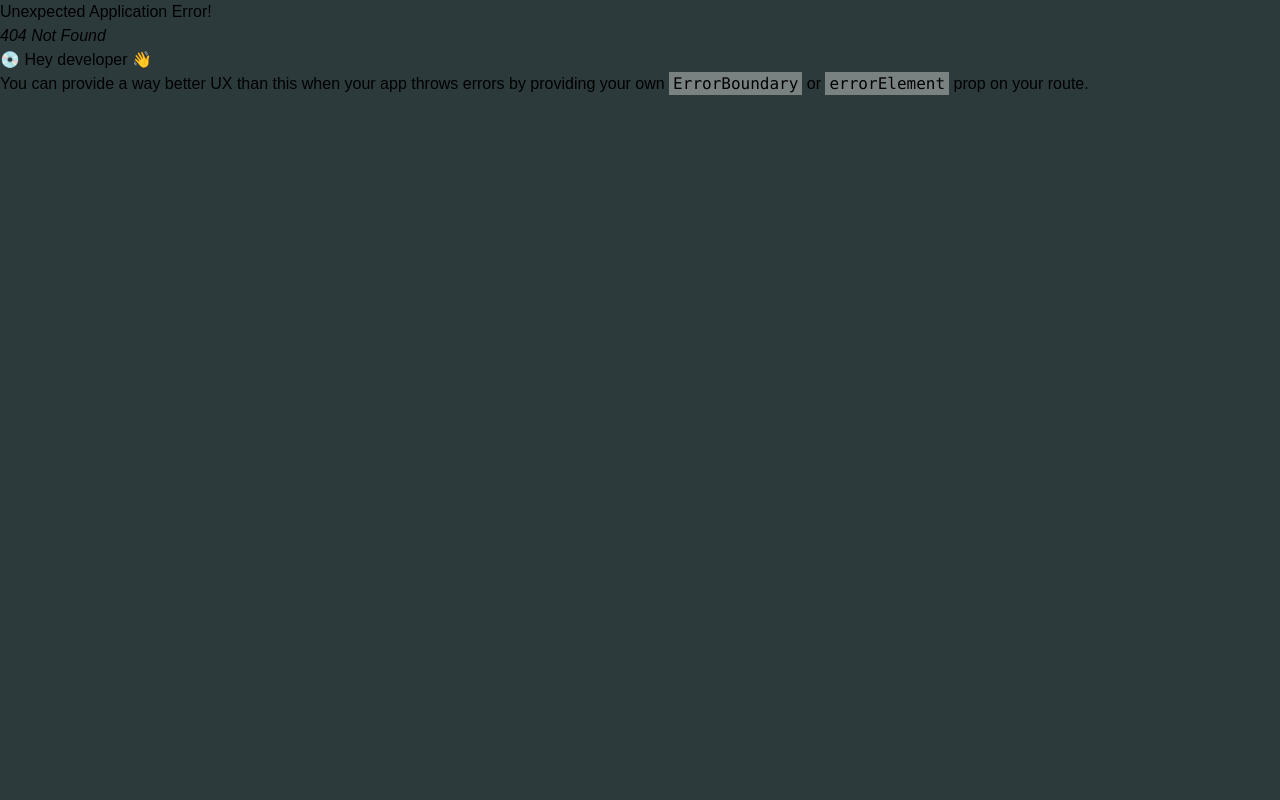
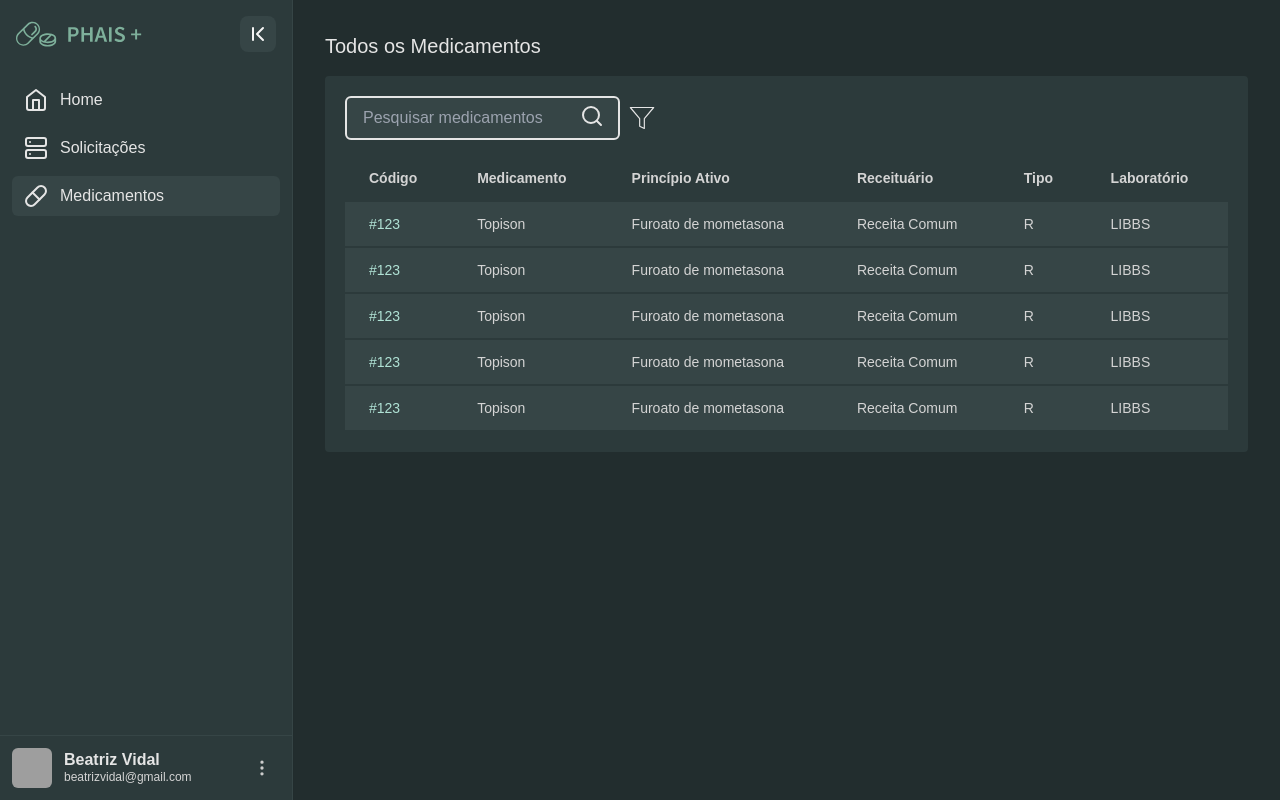
Before and after one commit to yagowb/phais-plus, a React (Vite) app in the folder client/: page /medicamentos in a window 1280 px wide. Before the commit this address had no page. Built offline with nearby package versions, Linux system fonts and the light colour scheme; grey boxes are pictures that could not be loaded.

Commit message:
:recycle: refactor: Refatorar tela de listagem de medicamentos

```diff
--- a/client/src/components/BaseLayout/index.jsx
+++ b/client/src/components/BaseLayout/index.jsx
@@ -7,17 +7,16 @@
   children,
 }) {
   return (
-    <div className="flex text-gray-200">
-      <main className="bg-bg-dark flex-1 flex h-screen overflow-x-hidden">
+    <div className="flex text-neutral-200">
+      <main className="bg-bg-dark flex-1 flex h-screen overflow-y-hidden">
         <div className="hidden sm:block">
           <Sidebar />
         </div>
-        <div className="w-full flex flex-col py-5 px-10">
+
+        <div className="w-full flex flex-col gap-4 p-8">
           <NavbarMobile />
 
-          <div className="flex gap-2 items-center">
-            <h1 className="text-xl font-medium">{pageName}</h1>
-          </div>
+          <h1 className="text-xl font-medium">{pageName}</h1>
 
           <div className={`bg-bg-main p-5 rounded ${alignment}`}>
             {children}
--- a/client/src/components/Filter/index.jsx
+++ b/client/src/components/Filter/index.jsx
@@ -1,8 +1,9 @@
+import { useState } from "react";
 import { Check, X, Filter as IconFilter } from "lucide-react";
+
 import Checkbox from "./../Input/Checkbox";
-import { useState } from "react";
 
-function Filter() {
+const Filter = () => {
   const [filterIsActive, setFilterIsActive] = useState(false);
 
   return (
@@ -15,7 +16,7 @@
         <IconFilter
           strokeWidth={`${filterIsActive ? 2 : 1}`}
           size={28}
-          className="text-gray-200"
+          className="text-neutral-200"
         />
       </button>
       {!filterIsActive || (
@@ -23,9 +24,9 @@
       )}
     </div>
   );
-}
+};
 
-function FilterBox({ onClose }) {
+const FilterBox = ({ onClose }) => {
   return (
     <div className="absolute top-14 right-0 md:top-0 md:left-10 z-10 bg-bg-layer w-60 p-5 rounded-md space-y-3 shadow-md">
       <div className="flex justify-between items-center">
@@ -72,6 +73,6 @@
       </div>
     </div>
   );
-}
+};
 
 export default Filter;
--- a/client/src/components/Input/Search/index.jsx
+++ b/client/src/components/Input/Search/index.jsx
@@ -1,17 +1,17 @@
 import { Search as IconSearch } from "lucide-react";
 
-function Search() {
+function Search({ placeholder }) {
   return (
-    <div className="relative ">
+    <div className="relative">
       <input
-        className="bg-bg-layer border-none rounded-lg w-full py-2 md:w-auto ps-4 md:pe-36 placeholder-gray-400 focus:outline-none focus:ring-1 focus:ring-green-dark"
+        className="bg-bg-layer w-full rounded-md ps-4 pe-12 py-2 border-2 border-neutral-200 placeholder-gray-400 focus:outline-none focus:border-green-dark"
         type="text"
-        placeholder="Pesquisar..."
+        placeholder={placeholder}
       />
 
       <IconSearch
-        strokeWidth={1}
-        className="absolute inset-y-2 end-3 text-gray-400"
+        strokeWidth={2}
+        className="absolute top-2 right-4 text-neutral-200"
       />
     </div>
   );
--- a/client/src/components/NavbarMobile/index.jsx
+++ b/client/src/components/NavbarMobile/index.jsx
@@ -15,7 +15,7 @@
         className="hover:bg-bg-layer flex gap-1 items-center p-1 rounded cursor-pointer"
       >
         <MenuIcon size={32} color="rgb(229, 231, 235)" />
-        <span className="text-2xl font-medium text-gray-200">PHAIS+</span>
+        <span className="text-2xl font-medium text-neutral-200">PHAIS+</span>
       </button>
 
       <img
--- a/client/src/components/Sidebar/index.jsx
+++ b/client/src/components/Sidebar/index.jsx
@@ -80,8 +80,8 @@
           `}
         >
           <div className="leading-4">
-            <h4 className="font-semibold text-gray-200">Beatriz Vidal</h4>
-            <span className="text-xs text-gray-300">
+            <h4 className="font-semibold text-neutral-200">Beatriz Vidal</h4>
+            <span className="text-xs text-neutral-300">
               beatrizvidal@gmail.com
             </span>
           </div>
@@ -108,8 +108,8 @@
         transition-colors group
         ${
           active
-            ? "bg-bg-layer hover:bg-bg-layer-hover text-gray-200"
-            : "hover:bg-bg-layer-hover text-gray-200"
+            ? "bg-bg-layer hover:bg-bg-layer-hover text-neutral-200"
+            : "hover:bg-bg-layer-hover text-neutral-200"
         }
     `}
       >
--- a/client/src/components/Table/index.jsx
+++ b/client/src/components/Table/index.jsx
@@ -5,7 +5,13 @@
 
   const renderTableData = (key, text) => {
     return (
-      <td key={key} scope="col" className="px-6 py-3 font-normal">
+      <td
+        key={key}
+        scope="col"
+        className={`px-6 py-3 font-normal ${
+          key === 0 ? "text-green-light" : ""
+        }`}
+      >
         {text}
       </td>
     );
@@ -13,8 +19,8 @@
 
   return (
     <div className="relative w-full overflow-x-auto h-fit scrollbar-thin scrollbar-thumb-gray-600 scrollbar-track-gray-700">
-      <table className="w-full text-sm text-left text-gray-300">
-        <thead className="text-xs text-gray-300 uppercase ">
+      <table className="w-full text-sm text-left text-neutral-300">
+        <thead className="text-neutral-300 ">
           <tr>
             {titles.map((title, index) => {
               return (
@@ -25,31 +31,33 @@
             })}
           </tr>
         </thead>
-        <tbody className="">
+        <tbody>
           {hasLinks
-            ? values.map((value, index) => {
+            ? values.map((value, rowIndex) => {
                 const [link, ...row] = value;
                 return (
                   <tr
-                    key={index}
-                    className="bg-bg-layer border-b border-gray-600 hover:bg-bg-sec cursor-pointer"
+                    key={rowIndex}
+                    className="bg-bg-layer border-bg-main border-y-2 hover:bg-bg-sec cursor-pointer"
                     onClick={() => navigate(link)}
                   >
-                    {row.map((text, index2) => {
-                      return renderTableData(index2, text);
-                    })}
+                    {row.map((text, columnIndex) =>
+                      renderTableData(columnIndex, text)
+                    )}
                   </tr>
                 );
               })
-            : values.map((value, index) => {
-                return <tr
-                  key={index}
-                  className="bg-bg-layer border-b border-gray-600 hover:bg-bg-sec cursor-pointer"
-                >
-                  {value.map((text, index2) => {
-                    return renderTableData(index2, text);
-                  })}
-                </tr>;
+            : values.map((value, rowIndex) => {
+                return (
+                  <tr
+                    key={rowIndex}
+                    className="bg-bg-layer border-bg-main border-y-2 hover:bg-bg-sec cursor-pointer"
+                  >
+                    {value.map((text, columnIndex) =>
+                      renderTableData(columnIndex, text)
+                    )}
+                  </tr>
+                );
               })}
         </tbody>
       </table>
--- a/client/src/pages/Medicamentos/index.jsx
+++ b/client/src/pages/Medicamentos/index.jsx
@@ -61,9 +61,9 @@
   ];
 
   return (
-    <BaseLayout pageName="Todos os medicamentos">
-      <div className="relative flex justify-center items-center w-10/12 md:w-fit gap-2">
-        <Search />
+    <BaseLayout pageName="Todos os Medicamentos">
+      <div className="relative w-full flex justify-start items-center gap-2">
+        <Search placeholder="Pesquisar medicamentos" />
 
         <Filter />
       </div>
```
Also changed, not shown: client/src/main.jsx (+5 -5 lines).
